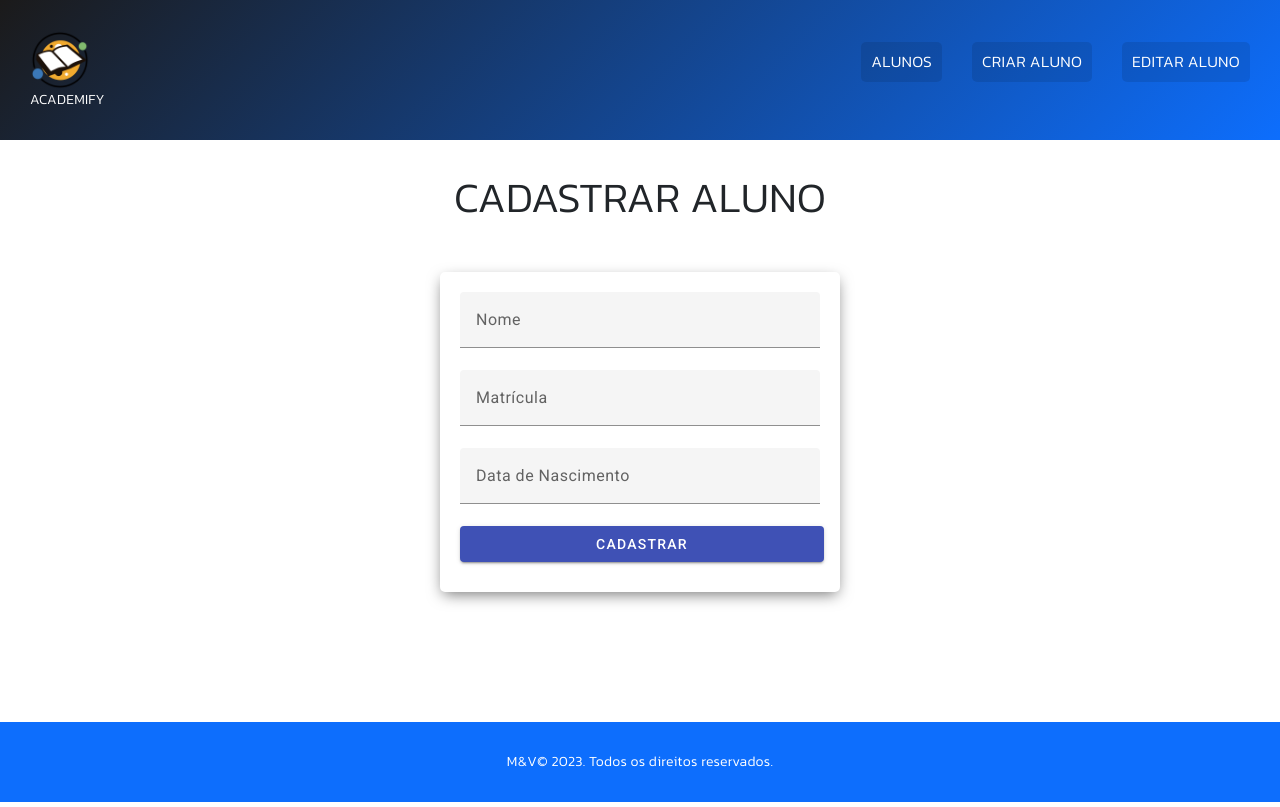
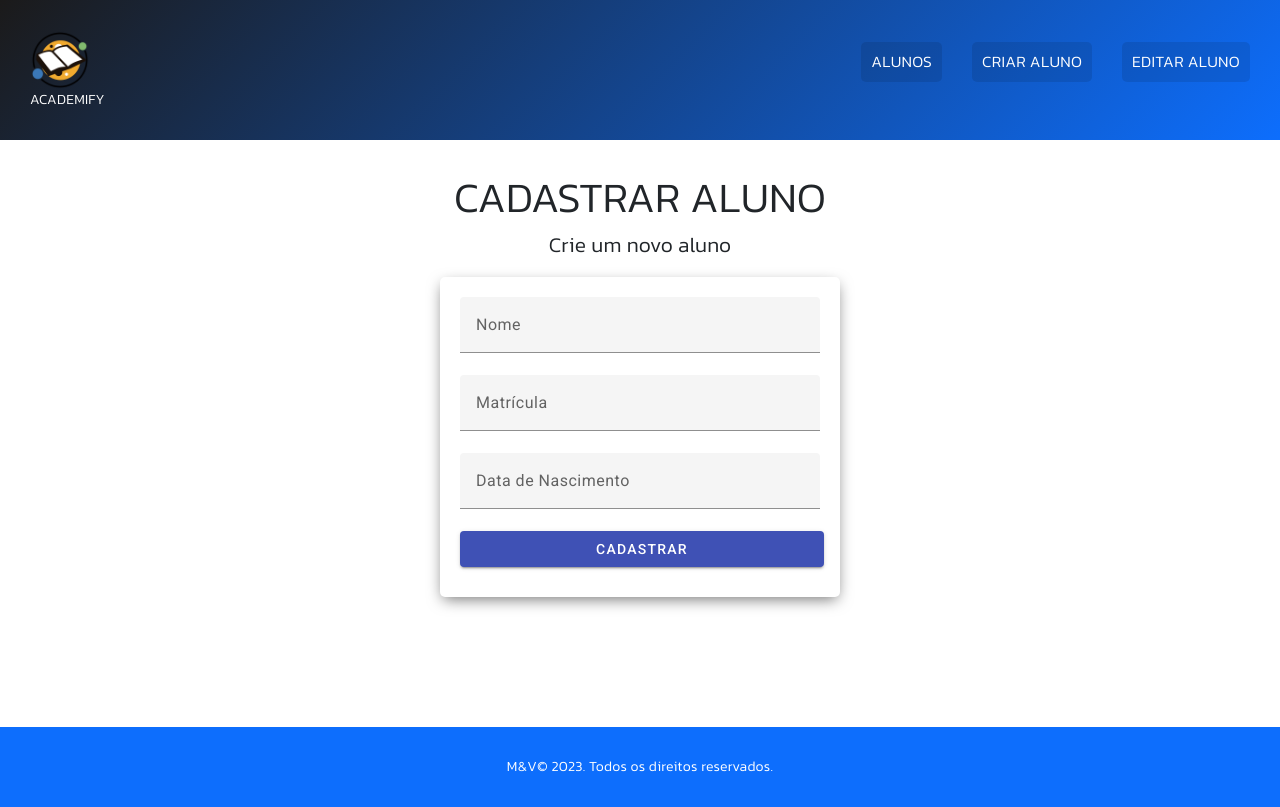
Before and after one commit to Mathruu/Academify-app, an Angular app: page /create-alunos in a window 1280 px wide. Built offline with nearby package versions, Linux system fonts and the light colour scheme.

Commit message:
estilizando a edit-alunos

```diff
--- a/src/app/create-alunos/create-alunos.component.css
+++ b/src/app/create-alunos/create-alunos.component.css
@@ -31,7 +31,7 @@ a {
 }
 
 .title-table {
-    margin: 3em;
+    margin: 3em 0 5px 0;
     display: flex;
     justify-content: center;
 }
@@ -70,3 +70,15 @@ a {
     border-radius: 5px;
     box-shadow: 0px 5px 15px -3px rgba(115,115,115,1);
 }
+
+.subtitle-table{
+    margin-bottom: 10px;
+    display: flex;
+    justify-content: center;
+}
+
+.subtitle-table p{
+    font-family: 'Kanit', sans-serif;
+    font-size: 1.5em;
+    font-weight: 500;
+}
--- a/src/app/create-alunos/create-alunos.component.html
+++ b/src/app/create-alunos/create-alunos.component.html
@@ -1,5 +1,8 @@
 <div class="title-table">
     <h1>CADASTRAR ALUNO</h1>
+</div>
+<div class="subtitle-table">
+    <p class="nome-aluno">Crie um novo aluno</p>
 </div>
 
 <div class="content">
--- a/src/app/edit-alunos/edit-alunos.component.css
+++ b/src/app/edit-alunos/edit-alunos.component.css
@@ -1,17 +1,85 @@
-.login-form-flex {
+.button-container {
+    display: flex;
+    justify-content: center;
+    width: 100%;
+    margin-bottom: 1em;
+}
+
+.button {
+    width: 26em;
+}
+
+.input {
     display: flex;
     justify-content: center;
     align-items: center;
-    height: 100%;
+    width: 100%;
 }
 
-.button-flex-container {
+.content {
     display: flex;
-    width: 100%;
-    justify-content: flex-end;
+    justify-content: center;
+    min-height: calc(100vh - 350px);
 }
 
-.input {
-    margin: 10px;
-    padding: 15px;
+li {
+    list-style: none;
 }
+
+a {
+    text-decoration: none;
+}
+
+.title-table {
+    margin: 3em 0 5px 0;
+    display: flex;
+    justify-content: center;
+}
+
+.title-table h1 {
+    font-family: 'Kanit', sans-serif;
+    font-size: 3em;
+    font-weight: 500;
+}
+
+@media (max-width: 600px) {
+    .title-table h1 {
+        font-family: 'Kanit', sans-serif;
+        font-size: 2em;
+        font-weight: 500;
+    }
+}
+
+@media (max-width: 450px) {
+    .title-table h1 {
+        font-family: 'Kanit', sans-serif;
+        font-size: 2em;
+        font-weight: 500;
+    }
+}
+
+.campo {
+    width: 22.5em;
+}
+
+.input-container {
+    max-width: 400px;
+    max-height: 320px;
+    padding: 20px;
+    background-color: white;
+    border-radius: 5px;
+    box-shadow: 0px 5px 15px -3px rgba(115,115,115,1);
+}
+
+
+.subtitle-table{
+    margin-bottom: 10px;
+    display: flex;
+    justify-content: center;
+}
+
+.subtitle-table p{
+    font-family: 'Kanit', sans-serif;
+    font-size: 1.5em;
+    font-weight: 500;
+}
--- a/src/app/edit-alunos/edit-alunos.component.html
+++ b/src/app/edit-alunos/edit-alunos.component.html
@@ -1,27 +1,23 @@
-<div class="login-form-flex">
-    <mat-card>
-        <mat-card-title>
-            Editar aluno : {{ editedAluno.nome }}
-        </mat-card-title>
-        <div class="input">
-            <mat-card-content>
-                <mat-form-field>
+<div class="title-table">
+    <h1>EDITAR ALUNO</h1>
+</div>
+<div class="subtitle-table">
+<p class="nome-aluno">fulano {{ editedAluno.nome }}</p>
+</div>
+
+<div class="content">
+    <div class="input-container">
+        <mat-form-field class="campo">
             <input id="nome" [(ngModel)]="editedAluno.nome" matInput placeholder="Nome">
         </mat-form-field>
         <br />
-                <mat-form-field>
+        <mat-form-field class="campo">
             <input id="matricula" [(ngModel)]="editedAluno.matricula" matInput placeholder="Matrícula" />
         </mat-form-field>
         <br />
-                <mat-form-field>
+        <mat-form-field class="campo">
             <input id="matricula" [(ngModel)]="editedAluno.nascimento" matInput placeholder="Nascimento" />
         </mat-form-field>
-            </mat-card-content>
+        <button class="button" (click)="salvarEdicao()" mat-raised-button color="primary">SALVAR</button>
     </div>
-        <mat-card-actions>
-            <div class="button-flex-container">
-                <button (click)="salvarEdicao()" mat-raised-button color="primary">Salvar</button>
 </div>
-        </mat-card-actions>
-    </mat-card>
-</div>
--- a/src/app/template/header/header.component.html
+++ b/src/app/template/header/header.component.html
@@ -4,7 +4,7 @@
         <ul>
             <li><a href="#" class="nav-link" routerLinkActive="active" [routerLink]="['list-alunos']" >ALUNOS</a></li>
             <li><a href="#" class="nav-link" routerLinkActive="active" [routerLink]="['create-alunos']">CRIAR ALUNO</a></li>
-            <li><a href="#" class="nav-link" routerLinkActive="active" [routerLink]="['edit-alunos']">EDITAR ALUNO</a></li>
+            <li><a href="#" class="nav-link" routerLinkActive="active" [routerLink]="['edit-alunos/:id']">EDITAR ALUNO</a></li>
         </ul>
     </nav>
 </header>
```
Lines whose indentation alone changed are shown as unchanged.
